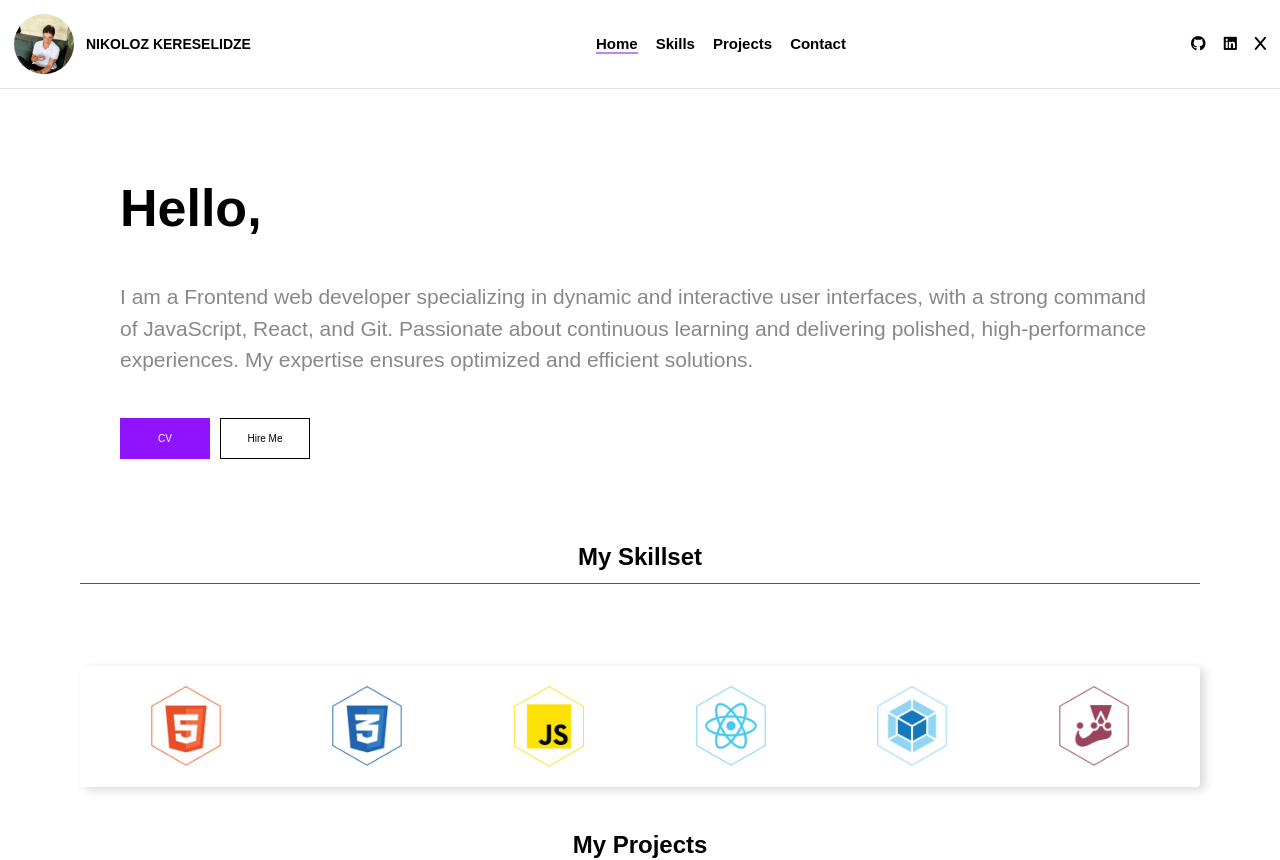
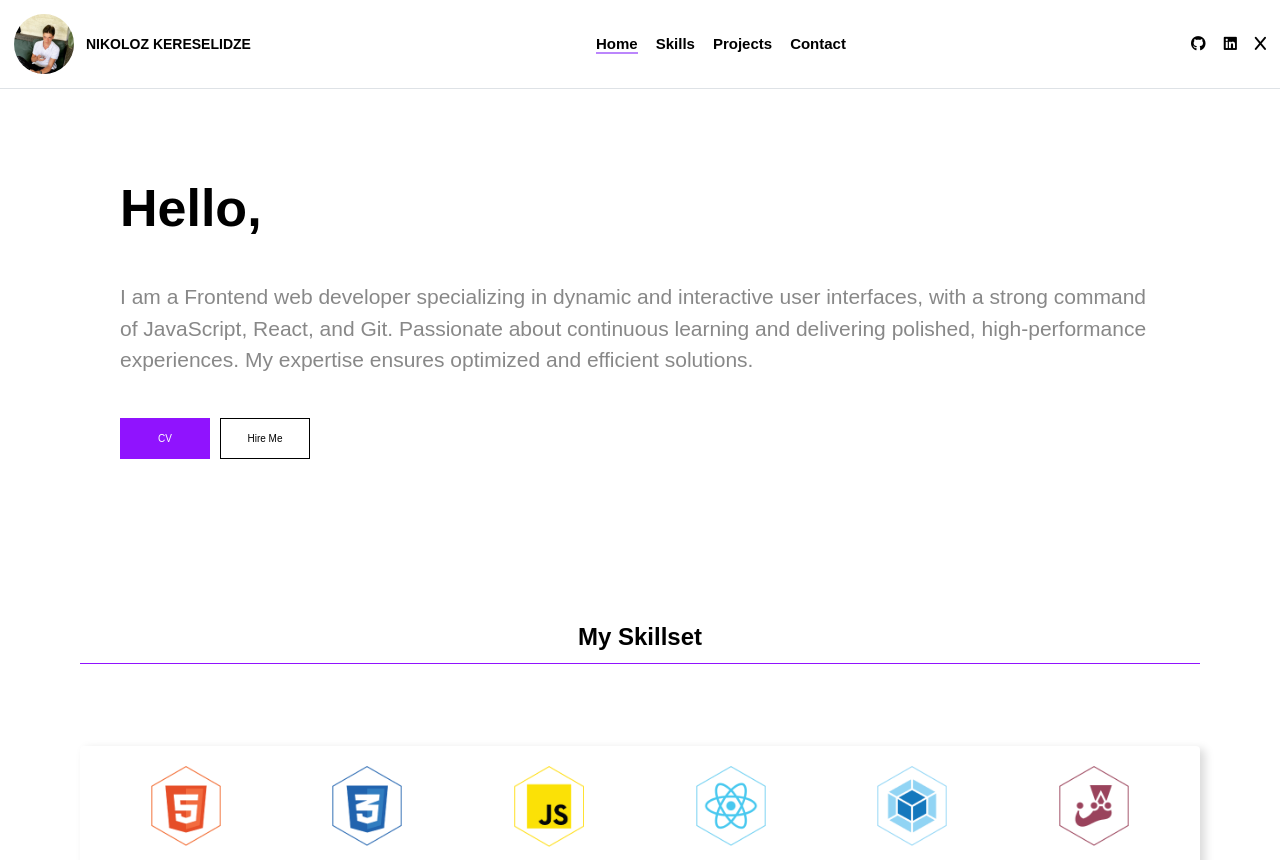
Before and after one commit to NikolozKereselidze/portfolio-project, a React (Vite) app: page / in a window 1280 px wide. Shown: the top 860 px of the page. Built offline with nearby package versions, Linux system fonts and the light colour scheme.

Commit message:
style: adjust home section height for larger screens

```diff
--- a/src/components/Contact/Contact.module.css
+++ b/src/components/Contact/Contact.module.css
@@ -5,7 +5,7 @@
 
 .contactInfo {
   display: grid;
-  grid-template-columns: repeat(auto-fill, minmax(250px, 1fr));
+  grid-template-columns: repeat(auto-fill, minmax(315px, 1fr));
   gap: 1.2rem;
 }
 
@@ -81,11 +81,6 @@
 /* Media Queries */
 
 @media screen and (max-width: 1400px) {
-  .contactDetailsWrapper,
-  .contactInfo {
-    grid-template-columns: repeat(auto-fill, minmax(320px, 1fr));
-  }
-
   .contactDetails > i {
     font-size: 2.4rem;
   }
--- a/src/components/Home/Home.module.css
+++ b/src/components/Home/Home.module.css
@@ -10,9 +10,8 @@
 
 .homeWrapper {
   padding: 10vh 15vh;
-  padding-bottom: 0;
   position: relative;
-  min-height: 100vh;
+  min-height: 70vh;
 }
 
 .homeGreeting {
@@ -132,7 +131,6 @@
 @media screen and (max-width: 855px) {
   .homeWrapper {
     padding: 10vh 5vh;
-    min-height: 40vh;
     margin-bottom: 5.2rem;
   }
 
@@ -147,8 +145,6 @@
 
 @media screen and (max-width: 500px) {
   .homeWrapper {
-    padding: 10vh 5vh;
-    min-height: 40vh;
     margin-bottom: 3rem;
   }
   .homeGreeting {
```
